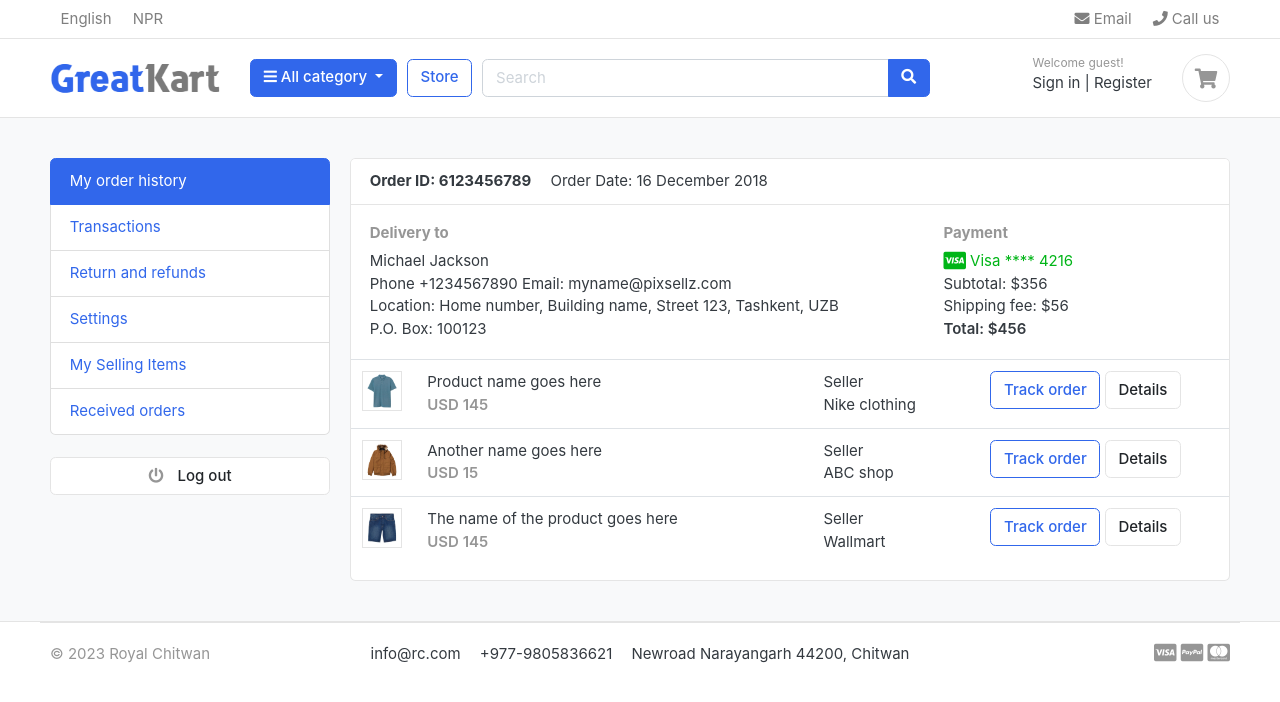
After one commit to supriyap2222/Store_App, a Django app: template accounts/templates/accounts/dashboard.html in a window 1280 px wide. The commit adds this page. Shown: the top 702 px of the page. Run offline with Django 3.2, Linux system fonts and the light colour scheme; the template is opened without the code that fills it, so the values that code supplies are empty; some libraries are stand-ins or nearby versions; some web fonts are replaced.

Commit message:
dashboard making

```diff
--- /dev/null
+++ b/accounts/templates/accounts/dashboard.html
@@ -0,0 +1,97 @@
+{% extends "myapp/base.html" %}
+
+{% block content %}
+
+<!-- ========================= SECTION CONTENT ========================= -->
+<section class="section-conten padding-y bg">
+
+    <div class="container">
+        <div class="row">
+        <aside class="col-md-3">
+            <!--   SIDEBAR   -->
+            <ul class="list-group">
+                <a class="list-group-item active" href="#"> My order history </a>
+                <a class="list-group-item" href="#"> Transactions </a>
+                <a class="list-group-item" href="#"> Return and refunds </a>
+                <a class="list-group-item" href="#">Settings </a>
+                <a class="list-group-item" href="#"> My Selling Items </a>
+                <a class="list-group-item" href="#"> Received orders </a>
+            </ul>
+            <br>
+            <a class="btn btn-light btn-block" href="#"> <i class="fa fa-power-off"></i> <span class="text">Log out</span> </a>
+            <!--   SIDEBAR .//END   -->
+        </aside>
+        <main class="col-md-9">
+            <article class="card">
+            <header class="card-header">
+                <strong class="d-inline-block mr-3">Order ID: 6123456789</strong>
+                <span>Order Date: 16 December 2018</span>
+            </header>
+            <div class="card-body">
+                <div class="row">
+                    <div class="col-md-8">
+                        <h6 class="text-muted">Delivery to</h6>
+                        <p>Michael Jackson <br>
+                        Phone +1234567890 Email: myname@pixsellz.com <br>
+                        Location: Home number, Building name, Street 123,  Tashkent, UZB <br>
+                        P.O. Box: 100123
+                         </p>
+                    </div>
+                    <div class="col-md-4">
+                        <h6 class="text-muted">Payment</h6>
+                        <span class="text-success">
+                            <i class="fab fa-lg fa-cc-visa"></i>
+                            Visa  **** 4216
+                        </span>
+                        <p>Subtotal: $356 <br>
+                         Shipping fee:  $56 <br>
+                         <span class="b">Total:  $456 </span>
+                        </p>
+                    </div>
+                </div> <!-- row.// -->
+            </div> <!-- card-body .// -->
+            <div class="table-responsive">
+            <table class="table table-hover">
+                <tr>
+                    <td width="65">
+                        <img src="../images/items/1.jpg" class="img-xs border">
+                    </td>
+                    <td>
+                        <p class="title mb-0">Product name goes here </p>
+                        <var class="price text-muted">USD 145</var>
+                    </td>
+                    <td> Seller <br> Nike clothing </td>
+                    <td width="250"> <a href="#" class="btn btn-outline-primary">Track order</a> <a href="#" class="btn btn-light"> Details </a> </td>
+                </tr>
+                <tr>
+                    <td>
+                        <img src="../images/items/2.jpg" class="img-xs border">
+                    </td>
+                    <td>
+                        <p class="title mb-0">Another name goes here </p>
+                        <var class="price text-muted">USD 15</var>
+                    </td>
+                    <td> Seller <br> ABC shop </td>
+                    <td> <a href="#" class="btn btn-outline-primary">Track order</a> <a href="#" class="btn btn-light"> Details </a> </td>
+                </tr>
+                <tr>
+                    <td>
+                        <img src="../images/items/3.jpg" class="img-xs border">
+                    </td>
+                    <td>
+                        <p class="title mb-0">The name of the product  goes here </p>
+                        <var class="price text-muted">USD 145</var>
+                    </td>
+                    <td> Seller <br> Wallmart </td>
+                    <td> <a href="#" class="btn btn-outline-primary">Track order</a> <a href="#" class="btn btn-light"> Details </a> </td>
+                </tr>
+            </table>
+            </div> <!-- table-responsive .end// -->
+            </article> <!-- order-group.// -->
+        </main>
+    </div> <!-- row.// -->
+    </div>
+
+    </section>
+    <!-- ========================= SECTION CONTENT END// ========================= -->
+{% endblock %}
--- a/accounts/templates/accounts/logout.html
+++ b/accounts/templates/accounts/logout.html
@@ -1 +1,4 @@
 <h3>Logout</h3>
+
+
+<a href="{% url 'login' %}"> Login </a>
--- a/accounts/templates/accounts/register.html
+++ b/accounts/templates/accounts/register.html
@@ -4,7 +4,6 @@
 
 
 <section class="section-content padding-y">
-
     <!-- ============================ COMPONENT REGISTER   ================================= -->
         <div class="card mx-auto" style="max-width:520px; margin-top:40px;">
           <article class="card-body">
@@ -58,6 +57,4 @@
 
 
     </section>
-
-
 {% endblock %}
--- a/accounts/urls.py
+++ b/accounts/urls.py
@@ -1,12 +1,13 @@
 from django.urls import path
 from . import views
+
 
 
 urlpatterns = [
     path('register/',views.register, name='register'),
     path('login/',views.login, name='login'),
     path('logout/',views.logout , name='logout'),
+    path('dashboard/',views.dashboard , name='dashboard'),
 
-
-
+    path('activate/<uidb64>/<token>/', views.activate , name='activate'),
 ]
--- a/myapp/templates/myapp/includes/navbar.html
+++ b/myapp/templates/myapp/includes/navbar.html
@@ -62,13 +62,25 @@
         </div> <!-- col.// -->
         <div class="col-lg-3 col-sm-6 col-8 order-2 order-lg-3">
                     <div class="d-flex justify-content-end mb-3 mb-lg-0">
-                        <div class="widget-header">
+                        {% if user.id is None %}
+                         <div class="widget-header">
                             <small class="title text-muted">Welcome guest!</small>
                             <div>
-                                <a href="{% url 'login' %}">Sign in</a> <span class="dark-transp"> | </span>
+                                <a href="{% url 'login' %}">Sign in</a> <span> | </span>
                                 <a href="{% url 'register' %}"> Register</a>
                             </div>
                         </div>
+                        {% else %}
+
+                        <div class="widget-header">
+                            <small class="title text-muted">Welcome {{user.first_name}}!</small>
+                            <div>
+                                <a href="{% url 'dashboard' %}">Dashboard</a> <span class="dark-transp"> | </span>
+                                <a href="{% url 'logout' %}"> Logout</a>
+                            </div>
+                        </div>
+                        {% endif %}
+
                         <a href="{% url 'cart' %}" class="widget-header pl-3 ml-3">
                             <div class="icon icon-sm rounded-circle border"><i class="fa fa-shopping-cart"></i></div>
                             <span class="badge badge-pill badge-danger notify">{{cart_count}}</span>
--- a/store/views.py
+++ b/store/views.py
@@ -23,21 +23,18 @@ def store(request, cat_slug=None):
         paginator =Paginator(products, 3)
         page = request.GET.get('page')
         paged_products = paginator.get_page(page)
-
         product_count = products.count()
     else:
         products = Product.objects.all().filter(is_available=True).order_by('id')
-# now doing code for Paginator things in 3 line ..........................................
+# now doing code for Paginator things in 3 line .................................
         paginator =Paginator(products, 3)
         page = request.GET.get('page')
         paged_products = paginator.get_page(page)
-
         product_count = products.count()
 
     context = {
         # 'products': products,
         'products': paged_products,
-
         'product_count': product_count
     }
 
```
Also changed, not shown: RC/settings.py (+11 -4 lines), accounts/models.py (+19 -20 lines), accounts/templates/accounts/account_verification_email.html (added, +13 -0 lines), accounts/templates/accounts/login.html (+13 -13 lines), accounts/views.py (+79 -12 lines), db.sqlite3.
